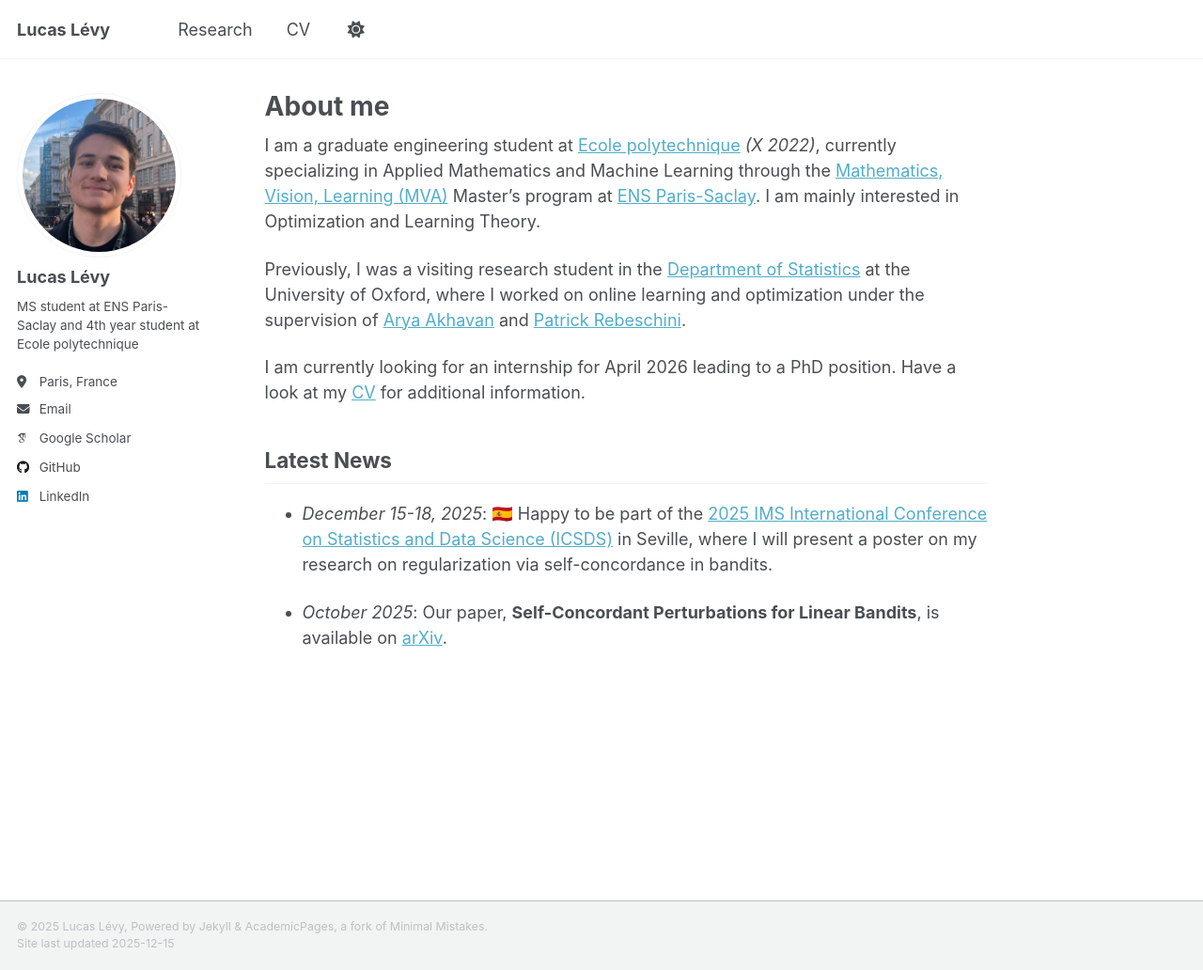
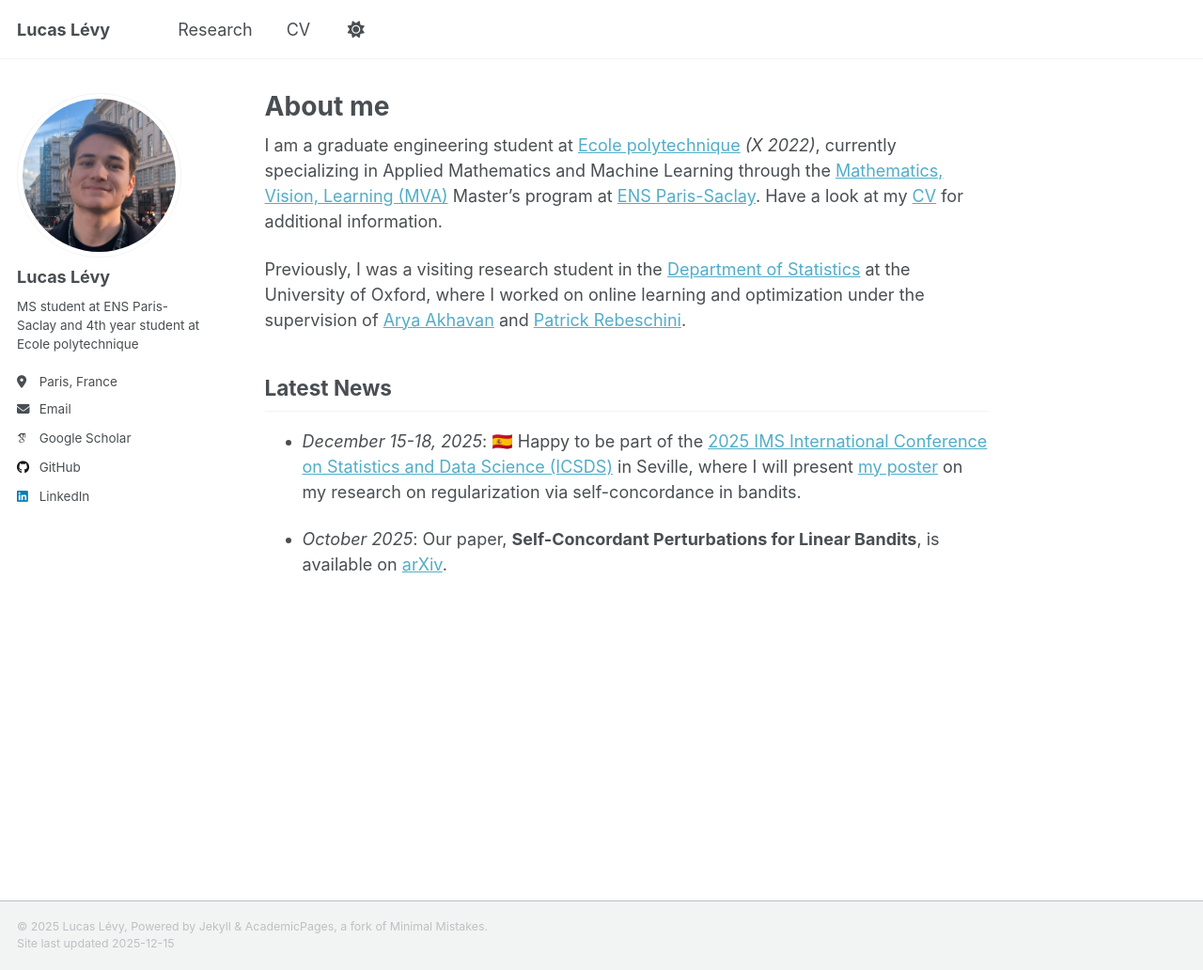
Before and after one commit to lucas-levy/lucas-levy.github.io, a Jekyll site: the page built from _pages/about.md, in a window 1280 px wide and 1032 px high. Shown: the whole window at 94% size. Built offline with Jekyll 4.4.1, drawn with Linux system fonts in a browser that asks for light colours; some web fonts are replaced; a script that is not in the unit is left out.

Commit message:
Update ICSDS

```diff
--- a/_pages/about.md
+++ b/_pages/about.md
@@ -7,14 +7,12 @@ redirect_from:
   - /about.html
 ---
 
-I am a graduate engineering student at [Ecole polytechnique](https://programmes.polytechnique.edu/en/ingenieur-polytechnicien-program/ingenieur-polytechnicien-program) *(X 2022)*, currently specializing in Applied Mathematics and Machine Learning through the [Mathematics, Vision, Learning (MVA)](https://www.master-mva.com/) Master's program at [ENS Paris-Saclay](https://ens-paris-saclay.fr/). I am mainly interested in Optimization and Learning Theory.
+I am a graduate engineering student at [Ecole polytechnique](https://programmes.polytechnique.edu/en/ingenieur-polytechnicien-program/ingenieur-polytechnicien-program) *(X 2022)*, currently specializing in Applied Mathematics and Machine Learning through the [Mathematics, Vision, Learning (MVA)](https://www.master-mva.com/) Master's program at [ENS Paris-Saclay](https://ens-paris-saclay.fr/). Have a look at my [CV](/files/CV_2025.pdf) for additional information.
 
 Previously, I was a visiting research student in the [Department of Statistics](https://www.stats.ox.ac.uk/) at the University of Oxford, where I worked on online learning and optimization under the supervision of [Arya Akhavan](https://aryaakhavan.github.io/) and [Patrick Rebeschini](https://www.stats.ox.ac.uk/~rebeschi/).
 
-I am currently looking for an internship for April 2026 leading to a PhD position. Have a look at my [CV](/files/CV_2025.pdf) for additional information.
-
 ## Latest News
 
-* *December 15-18, 2025*: 🇪🇸 Happy to be part of the [2025 IMS International Conference on Statistics and Data Science (ICSDS)](https://sites.google.com/view/ims-icsds2025/) in Seville, where I will present a poster on my research on regularization via self-concordance in bandits.
+* *December 15-18, 2025*: 🇪🇸 Happy to be part of the [2025 IMS International Conference on Statistics and Data Science (ICSDS)](https://sites.google.com/view/ims-icsds2025/) in Seville, where I will present [my poster](/files/poster_icsds_2025.pdf) on my research on regularization via self-concordance in bandits.
 
 * *October 2025*: Our paper, **Self-Concordant Perturbations for Linear Bandits**, is available on [arXiv](https://arxiv.org/abs/2510.24187).
```
Also changed, not shown: _pages/research.md (+1 -1 lines), 1 other file.
